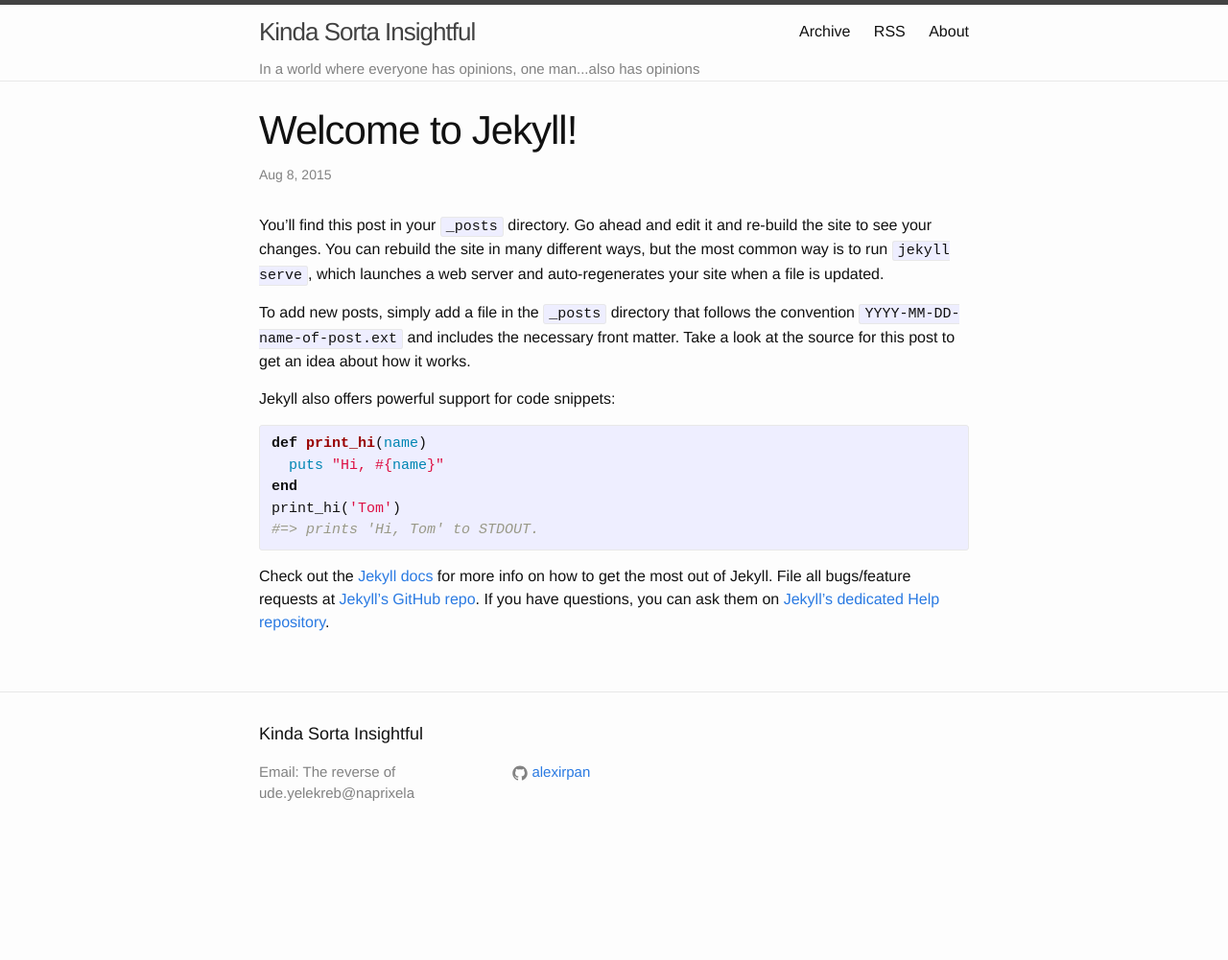
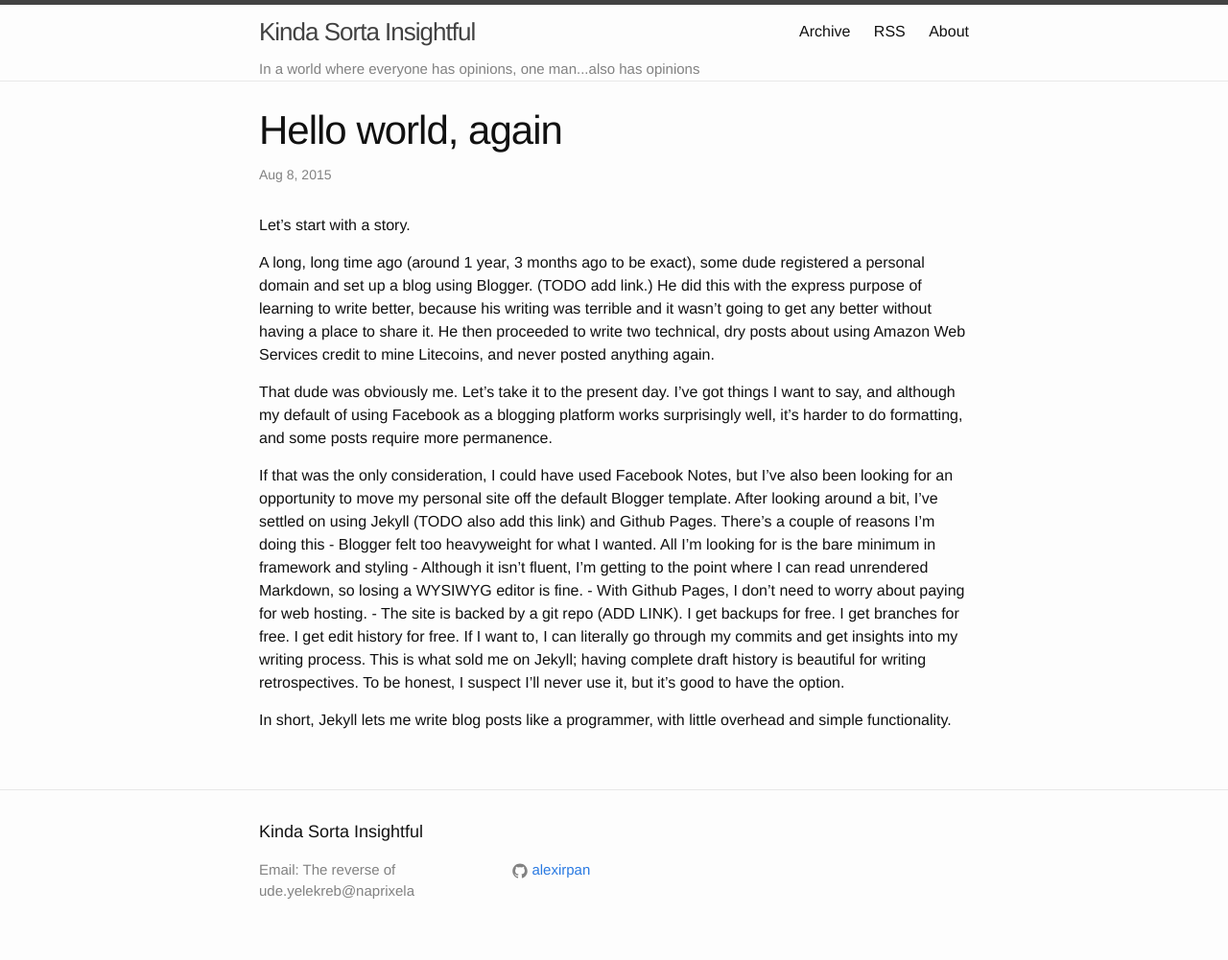
Before and after one commit to alexirpan/alexirpan.github.io, a Jekyll site: the page built from _posts/2015-08-08-welcome-to-jekyll.markdown, in a window 1280 px wide. Shown: the whole page at 96% size. Built offline with Jekyll 4.4.1, drawn with Linux system fonts in a browser that asks for light colours; before the commit the page ends 900 px from its top, so only the background shows below that.

Commit message:
Intro post. Work in progress

```diff
--- a/_posts/2015-08-08-welcome-to-jekyll.markdown
+++ b/_posts/2015-08-08-welcome-to-jekyll.markdown
@@ -1,25 +1,38 @@
 ---
 layout: post
-title:  "Welcome to Jekyll!"
+title:  "Hello world, again"
 date:   2015-08-08 18:15:00
 categories: jekyll update
 ---
-You’ll find this post in your `_posts` directory. Go ahead and edit it and re-build the site to see your changes. You can rebuild the site in many different ways, but the most common way is to run `jekyll serve`, which launches a web server and auto-regenerates your site when a file is updated.
+Let's start with a story.
 
-To add new posts, simply add a file in the `_posts` directory that follows the convention `YYYY-MM-DD-name-of-post.ext` and includes the necessary front matter. Take a look at the source for this post to get an idea about how it works.
+A long, long time ago (around 1 year, 3 months ago to be exact), some dude registered
+a personal domain and set up a blog using Blogger. (TODO add link.) He did this with
+the express purpose of learning to write better, because his writing was terrible
+and it wasn't going to get any better without having a place to share it. He then
+proceeded to write two technical, dry posts about using Amazon Web Services
+credit to mine Litecoins, and never posted anything again.
 
-Jekyll also offers powerful support for code snippets:
+That dude was obviously me. Let's take it to the present day. I've got things
+I want to say, and although my default of using Facebook as a blogging platform
+works surprisingly well, it's harder to do formatting, and some posts require more
+permanence.
 
-{% highlight ruby %}
-def print_hi(name)
-  puts "Hi, #{name}"
-end
-print_hi('Tom')
-#=> prints 'Hi, Tom' to STDOUT.
-{% endhighlight %}
+If that was the only consideration, I could have used Facebook Notes, but I've
+also been looking for an opportunity to move my personal site off the default Blogger
+template. After looking around a bit, I've settled on using Jekyll (TODO also add this link)
+and Github Pages. There's a couple of reasons I'm doing this
+    - Blogger felt too heavyweight for what I wanted. All I'm looking for is the
+    bare minimum in framework and styling
+    - Although it isn't fluent, I'm getting to the point where I can read
+    unrendered Markdown, so losing a WYSIWYG editor is fine.
+    - With Github Pages, I don't need to worry about paying for web hosting.
+    - The site is backed by a git repo (ADD LINK). I get backups for free. I get
+    branches for free. I get edit history for free. If I want to, I can literally
+    go through my commits and get insights into my writing process. This is what
+    sold me on Jekyll; having complete draft history is beautiful for writing
+    retrospectives. To be honest, I suspect I'll never use it, but it's good
+    to have the option.
 
-Check out the [Jekyll docs][jekyll] for more info on how to get the most out of Jekyll. File all bugs/feature requests at [Jekyll’s GitHub repo][jekyll-gh]. If you have questions, you can ask them on [Jekyll’s dedicated Help repository][jekyll-help].
-
-[jekyll]:      http://jekyllrb.com
-[jekyll-gh]:   https://github.com/jekyll/jekyll
-[jekyll-help]: https://github.com/jekyll/jekyll-help
+In short, Jekyll lets me write blog posts like a programmer, with little overhead
+and simple functionality.
```
